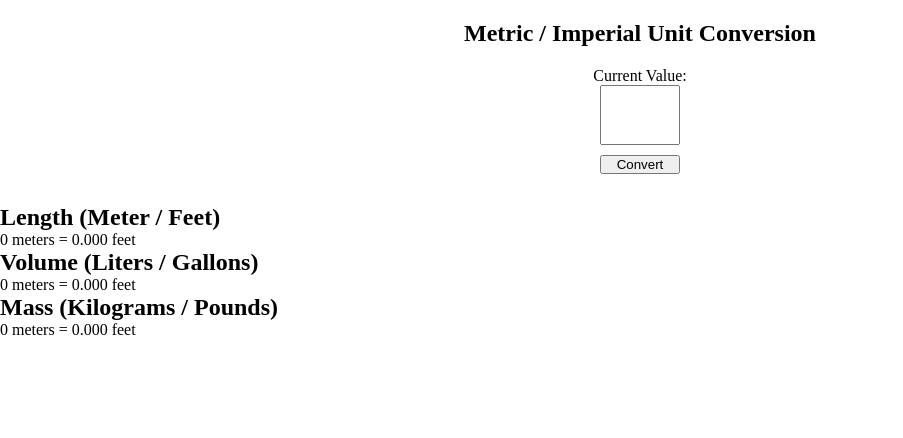
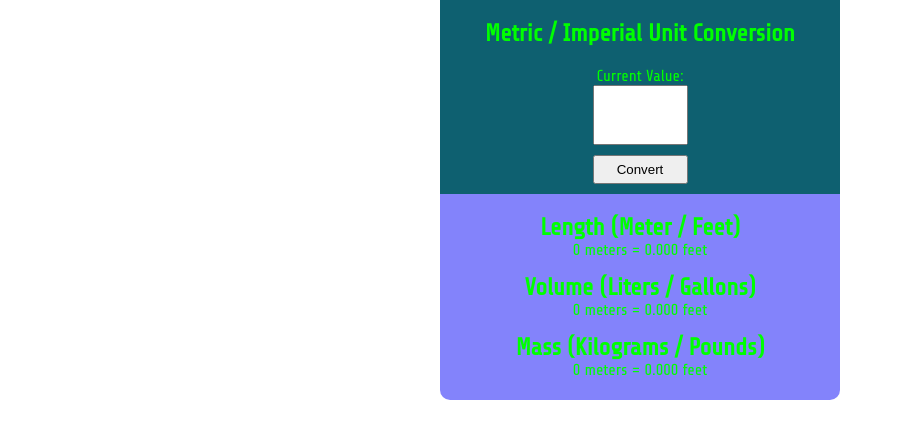
Before and after one commit to RicardoBachmann/unit-converter, a plain HTML site: page index.html in a window 1280 px wide. Shown: the whole page, without its empty margins (0-903 px from the left). Drawn offline with Linux system fonts and the light colour scheme.

Commit message:
Add styles

```diff
--- a/index.html
+++ b/index.html
@@ -3,6 +3,12 @@
   <head>
     <meta charset="UTF-8" />
     <meta name="viewport" content="width=device-width, initial-scale=1.0" />
+    <link rel="preconnect" href="https://fonts.googleapis.com" />
+    <link rel="preconnect" href="https://fonts.gstatic.com" crossorigin />
+    <link
+      href="https://fonts.googleapis.com/css2?family=Roboto+Mono:ital,wght@0,100;0,200;0,400;1,300&family=Roboto:wght@400;700&family=Share+Tech&display=swap"
+      rel="stylesheet"
+    />
     <link rel="stylesheet" type="text/css" href="styles.css" />
     <title>Unit Converter</title>
   </head>
@@ -26,8 +32,10 @@
         <div class="items--center">
           <h2>Length (Meter / Feet)</h2>
           <p id="length-value">0 meters = 0.000 feet</p>
+
           <h2>Volume (Liters / Gallons)</h2>
           <p id="volume-value">0 meters = 0.000 feet</p>
+
           <h2>Mass (Kilograms / Pounds)</h2>
           <p id="mass-value">0 meters = 0.000 feet</p>
         </div>
--- a/script.js
+++ b/script.js
@@ -13,6 +13,7 @@ const massValueEl = document.getElementById("mass-value");
 
 function renderUnits() {
   initialValue = unitInputEl.value;
+  unitInputEl.value = "";
   convertLength();
   convertVolume();
   convertMass();
--- a/styles.css
+++ b/styles.css
@@ -1,13 +1,23 @@
 * {
   box-sizing: border-box;
-  padding: 0;
   margin: 0;
 }
 
+body {
+  font-family: "Share Tech", sans-serif;
+  color: lime;
+}
+
 main {
+  background-color: rgb(131, 131, 251);
+  width: 400px;
+  height: 400px;
+  margin: 0 auto;
+  border-radius: 10px;
 }
 
 .input--section {
+  background-color: #0e6070;
   display: flex;
   justify-content: center;
   align-items: center;
@@ -18,28 +28,30 @@ main {
 h1 {
   padding-bottom: 20px;
 }
+
+p {
+  padding-bottom: 15px;
+}
 .unit--input {
-  width: 80px;
+  width: 95px;
   height: 60px;
+  font-size: 30px;
+  color: lime;
 }
 
 .convert-btn {
-  width: 80px;
+  width: 95px;
   margin: 10px;
+  padding: 5px;
+  cursor: pointer;
 }
 
 .convert--section {
   padding-top: 20px;
 }
 
-ul {
-  margin: auto;
+.items--center {
   display: flex;
   flex-direction: column;
+  align-items: center;
 }
-
-li {
-  margin: auto;
-  list-style: none;
-  padding: 20px;
-}
```
